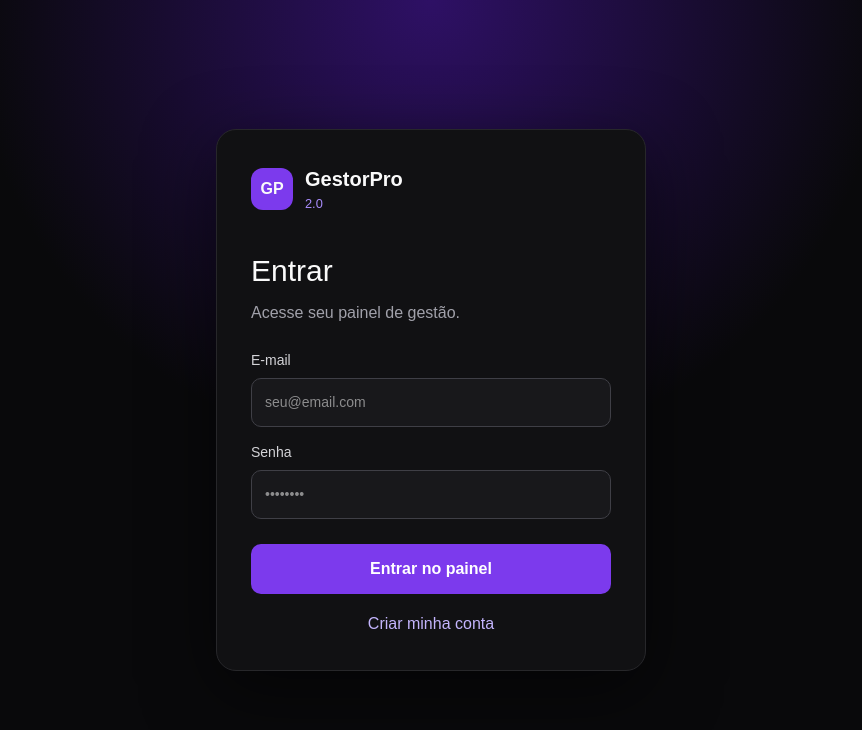
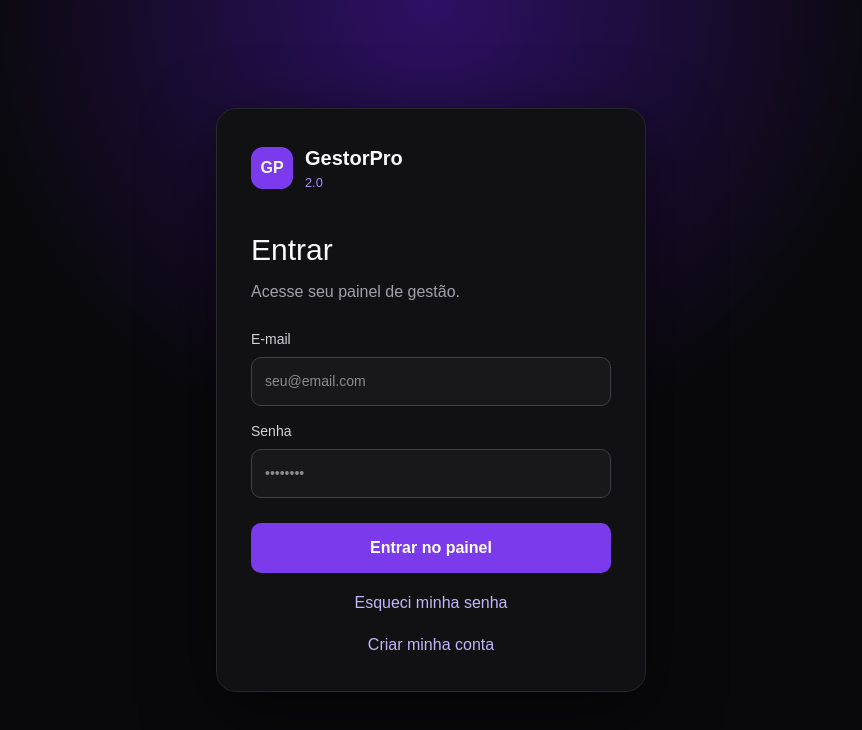
Before and after one commit to Felipe6459/GestorPro, a Next.js app: page /login in a window 1280 px wide. Shown: the top 730 px of the page, without its empty margins (209-1071 px from the left). Built offline with nearby package versions, Linux system fonts and the light colour scheme.

Commit message:
feat: add forgot password link

```diff
--- a/app/login/page.tsx
+++ b/app/login/page.tsx
@@ -1,31 +1,3 @@
 'use client';
-
-import { FormEvent, useState } from 'react';
-import { createClient } from '@/lib/supabase/client';
-import { useRouter } from 'next/navigation';
-
-export default function LoginPage() {
-  const router = useRouter();
-  const [email, setEmail] = useState('');
-  const [password, setPassword] = useState('');
-  const [error, setError] = useState('');
-  const [loading, setLoading] = useState(false);
-
-  async function submit(e: FormEvent) {
-    e.preventDefault(); setLoading(true); setError('');
-    const { error } = await createClient().auth.signInWithPassword({ email, password });
-    if (error) setError(error.message);
-    else router.push('/dashboard');
-    setLoading(false);
-  }
-
-  return <main className="auth-page"><form onSubmit={submit} className="auth-card">
-    <div className="brand"><span>GP</span><div><strong>GestorPro</strong><small>2.0</small></div></div>
-    <h1>Entrar</h1><p>Acesse seu painel de gestão.</p>
-    <label>E-mail<input type="email" required value={email} onChange={e=>setEmail(e.target.value)} placeholder="seu@email.com" /></label>
-    <label>Senha<input type="password" required value={password} onChange={e=>setPassword(e.target.value)} placeholder="••••••••" /></label>
-    {error && <div className="error">{error}</div>}
-    <button disabled={loading}>{loading ? 'Entrando...' : 'Entrar no painel'}</button>
-    <a href="/signup">Criar minha conta</a>
-  </form></main>;
-}
+import {FormEvent,useState} from 'react';import {createClient} from '@/lib/supabase/client';import {useRouter} from 'next/navigation';
+export default function LoginPage(){const router=useRouter();const [email,setEmail]=useState('');const [password,setPassword]=useState('');const [error,setError]=useState('');const [loading,setLoading]=useState(false);async function submit(e:FormEvent){e.preventDefault();setLoading(true);setError('');const {error}=await createClient().auth.signInWithPassword({email,password});if(error)setError(error.message);else router.push('/dashboard');setLoading(false)}return <main className="auth-page"><form onSubmit={submit} className="auth-card"><div className="brand"><span>GP</span><div><strong>GestorPro</strong><small>2.0</small></div></div><h1>Entrar</h1><p>Acesse seu painel de gestão.</p><label>E-mail<input type="email" required value={email} onChange={e=>setEmail(e.target.value)} placeholder="seu@email.com"/></label><label>Senha<input type="password" required value={password} onChange={e=>setPassword(e.target.value)} placeholder="••••••••"/></label>{error&&<div className="error">{error}</div>}<button disabled={loading}>{loading?'Entrando...':'Entrar no painel'}</button><a href="/forgot-password">Esqueci minha senha</a><a href="/signup">Criar minha conta</a></form></main>}
```
